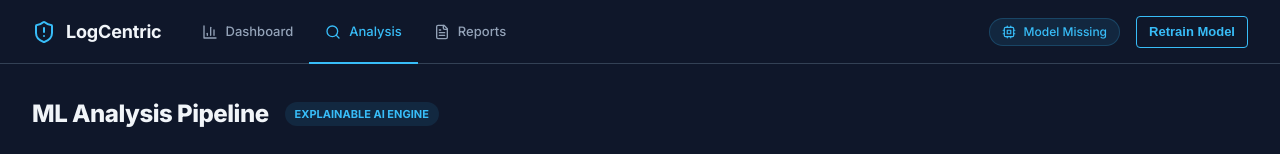
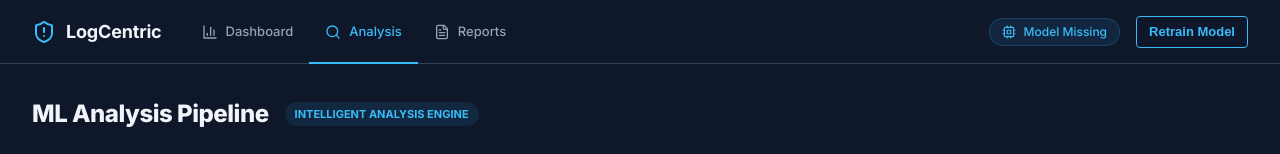
Before and after one commit to Shashwath-K/login_analyzer_v2, a React (Vite) app in the folder webapp/: page / in a window 1280 px wide. Both pictures are taken after a click on the element "Analysis". Shown: the top 154 px of the page. Built offline with nearby package versions, Linux system fonts and the light colour scheme; no server answers.

Commit message:
CI-02: Analysis Page updated

```diff
--- a/webapp/src/pages/AnalysisPage.jsx
+++ b/webapp/src/pages/AnalysisPage.jsx
@@ -8,7 +8,7 @@ export default function AnalysisPage({ data, loading, error, onFile, onSample, o
       <div className="flex items-center gap-4" style={{ marginBottom: 24 }}>
         <h1 style={{ fontSize: 24, fontWeight: 800, letterSpacing: '-0.02em' }}>ML Analysis Pipeline</h1>
         <div style={{ padding: '4px 10px', background: 'rgba(56,189,248,0.1)', color: 'var(--a1)', borderRadius: 9999, fontSize: 11, fontWeight: 700, textTransform: 'uppercase' }}>
-           Explainable AI Engine
+           Intelligent Analysis Engine
         </div>
       </div>
 
```
